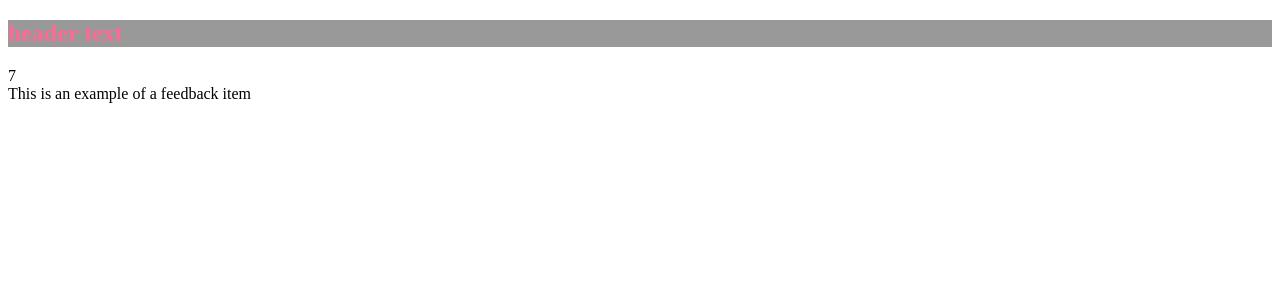
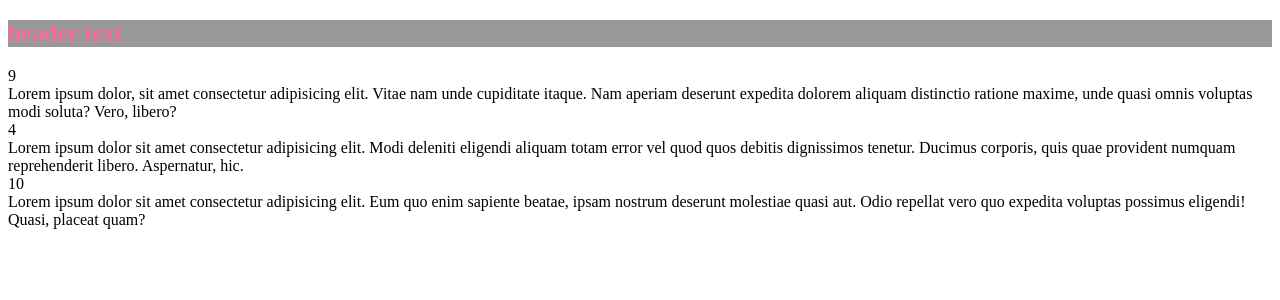
Before and after one commit to sergeyzalunin/react-feedback-app, a React (Create React App) app: page / in a window 1280 px wide. Shown: the top 300 px of the page. Built offline with nearby package versions, Linux system fonts and the light colour scheme.

Commit message:
add card component

```diff
--- a/src/App.js
+++ b/src/App.js
@@ -1,13 +1,17 @@
+import { useState } from 'react';
 import Header from "./components/Header";
-import FeedBackItem from './components/FeedBackItem'
+import FeedBackList from './components/FeedBackList'
+import FeedBackData from './data/FeedBackData';
 
 function App() {
+    const [feedback, setFeedback] = useState(FeedBackData)
+
     return (
         <>
             <Header text='header text'/>
 
             <div className="container">
-                <FeedBackItem/>
+                <FeedBackList feedback={feedback}/>
             </div>
         </>
     )
--- a/src/components/FeedBackItem.js
+++ b/src/components/FeedBackItem.js
@@ -1,14 +1,10 @@
 import {useState} from 'react';
 
-function FeedBackItem() {
-    const [rating, setRating] = useState(7)
-    const [text, setText] = useState(
-        'This is an example of a feedback item')
-
+function FeedBackItem({ key, item }) {
     return (
         <div className="card">
-            <div className="num-display">{rating}</div>
-            <div className="text-display">{text}</div>
+            <div className="num-display">{item.rating}</div>
+            <div className="text-display">{item.text}</div>
         </div>
     )
 }
--- /dev/null
+++ b/src/components/FeedBackList.js
@@ -0,0 +1,15 @@
+import FeedBackItem from "./FeedBackItem"
+
+function FeedBackList({feedback}) {
+    if (!feedback || feedback.length === 0) {
+        return <p>No feed back yet!</p>
+    }
+
+    return <div className="feedback-list">
+        {feedback.map((item) => (
+            <FeedBackItem key={item.Id} item={item} />
+        ))}
+    </div>
+}
+
+export default FeedBackList
--- /dev/null
+++ b/src/data/FeedBackData.js
@@ -0,0 +1,19 @@
+const FeedBackData = [
+    {
+        id: 0,
+        rating: 9,
+        text: 'Lorem ipsum dolor, sit amet consectetur adipisicing elit. Vitae nam unde cupiditate itaque. Nam aperiam deserunt expedita dolorem aliquam distinctio ratione maxime, unde quasi omnis voluptas modi soluta? Vero, libero?'
+    },
+    {
+        id: 1,
+        rating: 4,
+        text: 'Lorem ipsum dolor sit amet consectetur adipisicing elit. Modi deleniti eligendi aliquam totam error vel quod quos debitis dignissimos tenetur. Ducimus corporis, quis quae provident numquam reprehenderit libero. Aspernatur, hic.'
+    },
+    {
+        id: 2,
+        rating: 10,
+        text: 'Lorem ipsum dolor sit amet consectetur adipisicing elit. Eum quo enim sapiente beatae, ipsam nostrum deserunt molestiae quasi aut. Odio repellat vero quo expedita voluptas possimus eligendi! Quasi, placeat quam?'
+    }
+]
+
+export default FeedBackData
```
